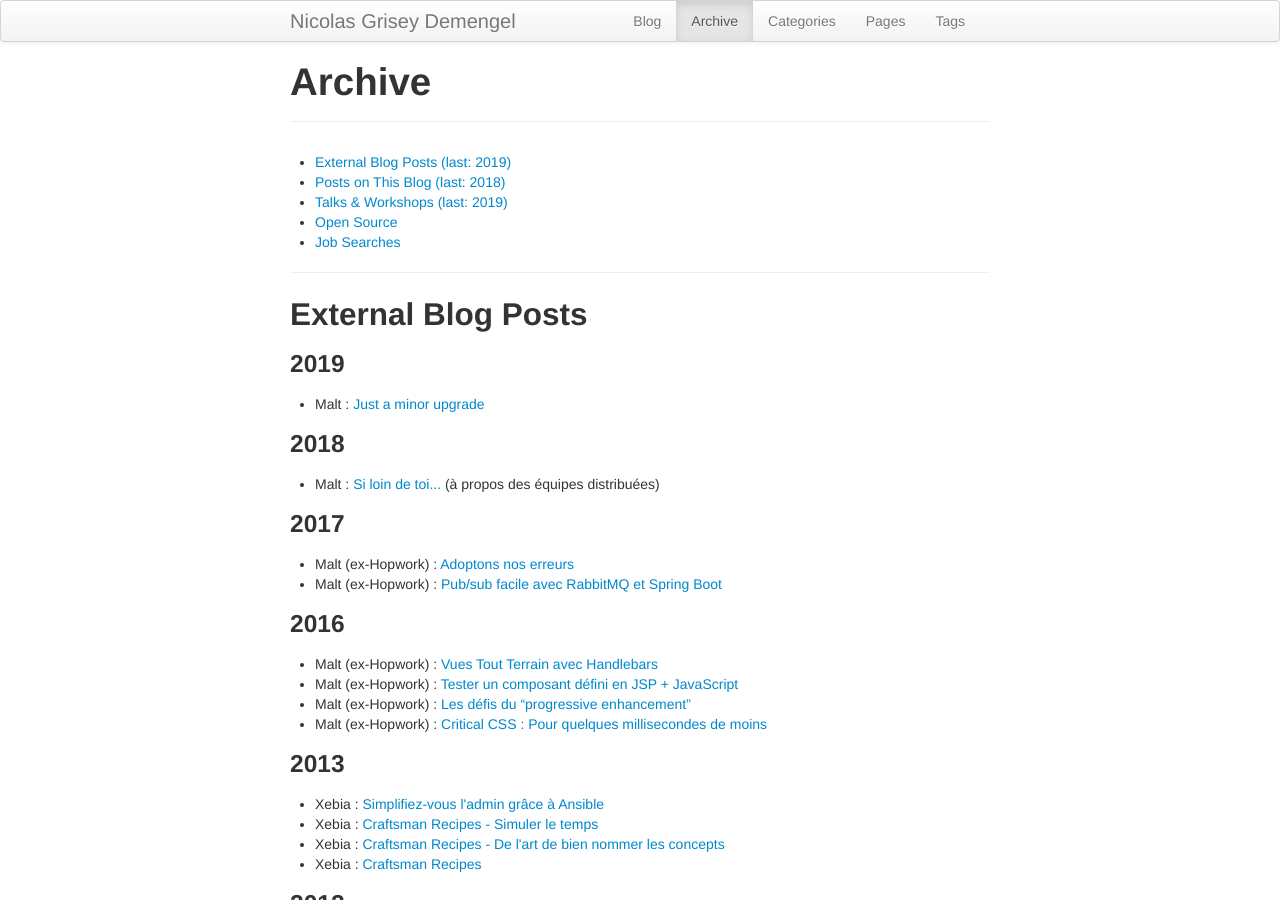
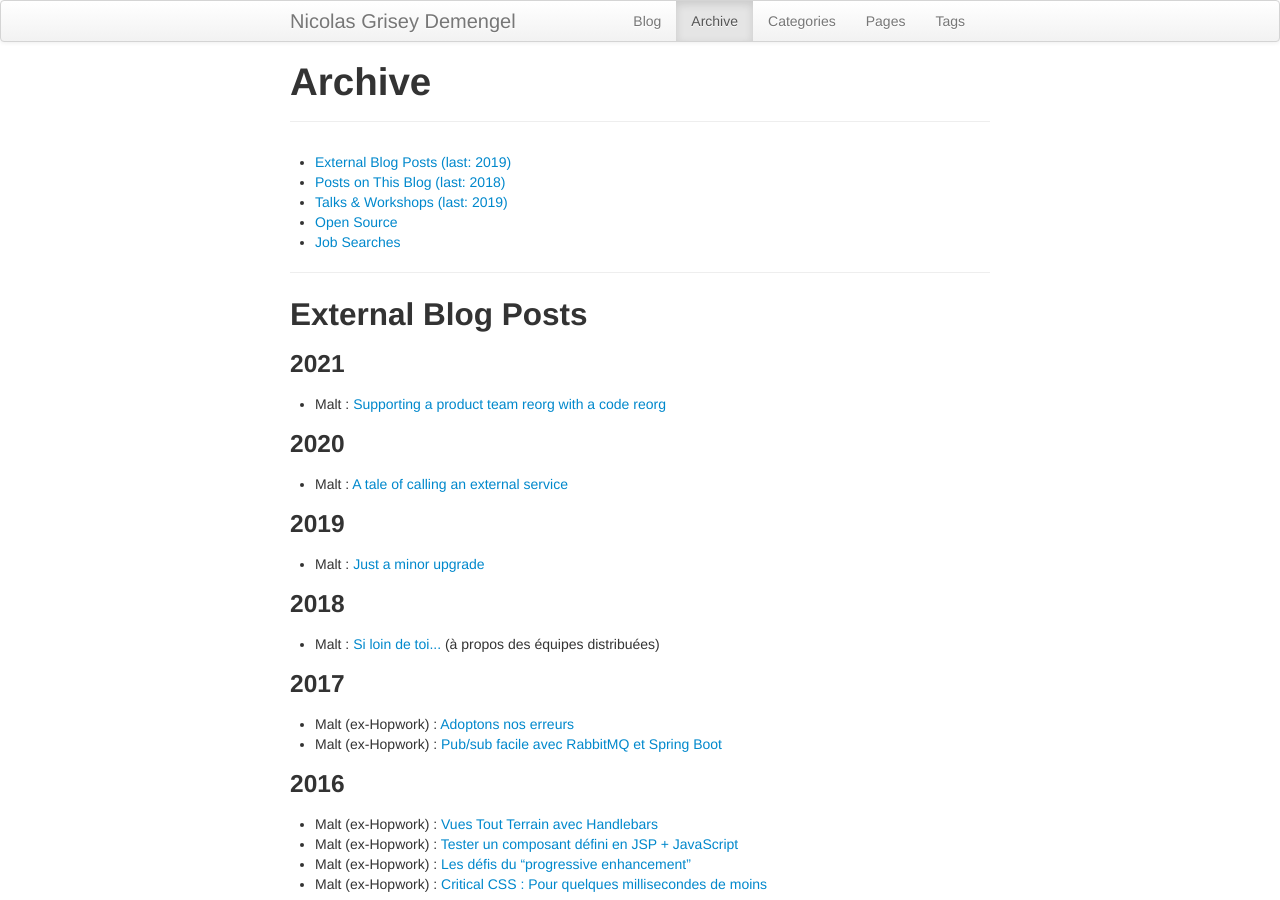
Before and after one commit to ndemengel/ndemengel.github.com, a Jekyll site: the page built from archive.html, in a window 1280 px wide and 900 px high. Built offline with Jekyll 4.4.1, drawn with Linux system fonts in a browser that asks for light colours.

Commit message:
Add some external blog posts to the archives

```diff
--- a/archive.html
+++ b/archive.html
@@ -20,6 +20,14 @@ group: navigation
 
 <hr />
 <h2 id="external-posts">External Blog Posts</h2>
+<h3>2021</h3>
+<ul>
+  <li>Malt : <a href="https://medium.com/nerds-malt/supporting-a-product-team-reorg-with-a-code-reorg-24639aae8ddf">Supporting a product team reorg with a code reorg</a></li>
+</ul>
+<h3>2020</h3>
+<ul>
+  <li>Malt : <a href="https://medium.com/nerds-malt/a-tale-of-calling-an-external-service-51442115b362">A tale of calling an external service</a></li>
+</ul>
 <h3>2019</h3>
 <ul>
   <li>Malt : <a href="https://medium.com/nerds-malt/just-a-minor-upgrade-f6cd41dc6005">Just a minor upgrade</a></li>
```
